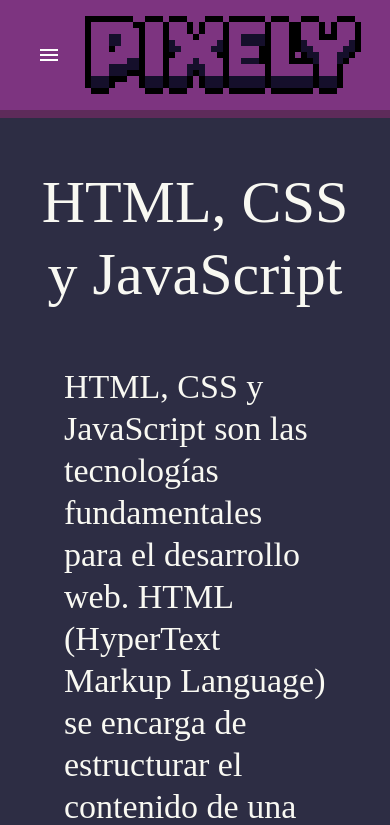
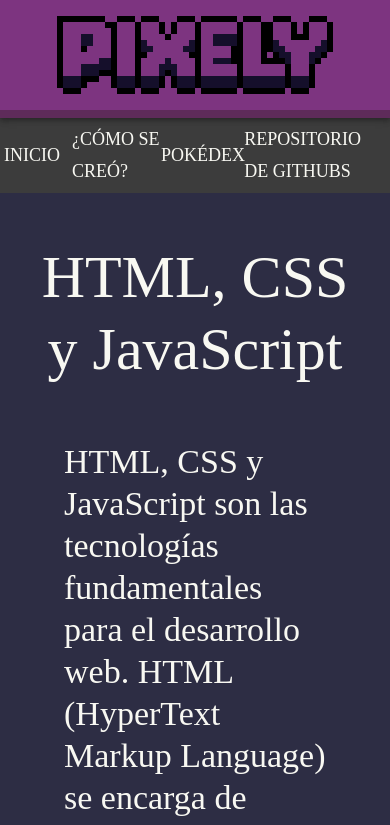
Before and after one commit to wabss/Proyecto-TecMD, a React (Vite) app: page /Proyecto-TecMD/about in a window 390 px wide. Shown: the top 825 px of the page. Built offline with nearby package versions, Linux system fonts and the light colour scheme; a web font is replaced by a local one.

Commit message:
Se cambia la disposición de la barra de navegacion en móviles

```diff
--- a/src/components/Navbar.jsx
+++ b/src/components/Navbar.jsx
@@ -4,11 +4,8 @@ import {
   Box,
   useMediaQuery,
   useTheme,
-  IconButton,
-  Collapse,
+  Collapse
 } from '@mui/material';
-import { Menu } from "@mui/icons-material";
-import { useState } from "react";
 import logo from '../assets/logo.png';
 import '../style/Navbar.css'
 import { Options } from './Options';
@@ -16,26 +13,18 @@ import { Options } from './Options';
 export const Navbar = () => {
   const theme = useTheme();
   const isMobile = useMediaQuery(theme.breakpoints.down('md'));
-  const [menuState, setMenuState] = useState(false);
-
-  const toggleMenu = () => setMenuState((prev) => !prev);
 
   return (
     <>
       <AppBar position="static" sx={{ padding: 2, backgroundColor: 'secondary.main', borderBottom: 'solid 8px #5E2B5A' }}>
         <Toolbar className="navBar">
-          {isMobile && (
-            <IconButton sx={{ mr: 2, color: '#fff' }} onClick={toggleMenu}>
-              <Menu />
-            </IconButton>
-          )}
 
           <Box component="img" src={logo} alt="logo" loading="lazy"/>
 
           {!isMobile && <Options />}
         </Toolbar>
       </AppBar>
-      <Collapse in={isMobile && menuState} timeout="auto" unmountOnExit>
+      <Collapse in={isMobile} timeout="auto" unmountOnExit>
         <Options />
       </Collapse>
     </>
--- a/src/components/Options.jsx
+++ b/src/components/Options.jsx
@@ -8,6 +8,7 @@ export const Options = () => {
         <Button className='text' color="inherit" component={Link} to="/">Inicio</Button>
         <Button className='text' color="inherit" component={Link} to="/about">¿Cómo se creó?</Button>
         <Button className='text' color="inherit" component={Link} to="/pokemon">Pokédex</Button>
+        <Button className='text' color="inherit" component={Link} to="">Repositorio de Githubs</Button>
     </Box>
   )
 }
--- a/src/mainApp/Pages/Home.jsx
+++ b/src/mainApp/Pages/Home.jsx
@@ -1,6 +1,5 @@
-import { Grid, Typography, Button, Box } from "@mui/material";
+import { Grid, Typography, Box } from "@mui/material";
 import '../../style/Home.css';
-import { Link } from "react-router-dom";
 
 export const Home = () => {
   return (
@@ -23,21 +22,6 @@ export const Home = () => {
           <Typography variant="h4" sx={{ mt: 2, mb: 2 }}>
             En este botón puedes encontrar el enlace al repositorio de GitHub que contiene todo el código del proyecto.
           </Typography>
-          <Link to='https://github.com/wabss/Proyecto-TecMD'>
-          <div className="button">
-            <Button
-            variant="contained"
-            color="primary"
-            sx={{
-              backgroundColor: 'secondary.main',
-              height: '80px',
-              width: '160px',
-              fontSize: '30px'
-            }}>
-              GitHub
-            </Button>
-          </div>
-          </Link>
         </Grid>
       </Grid>
     </Box>
```
